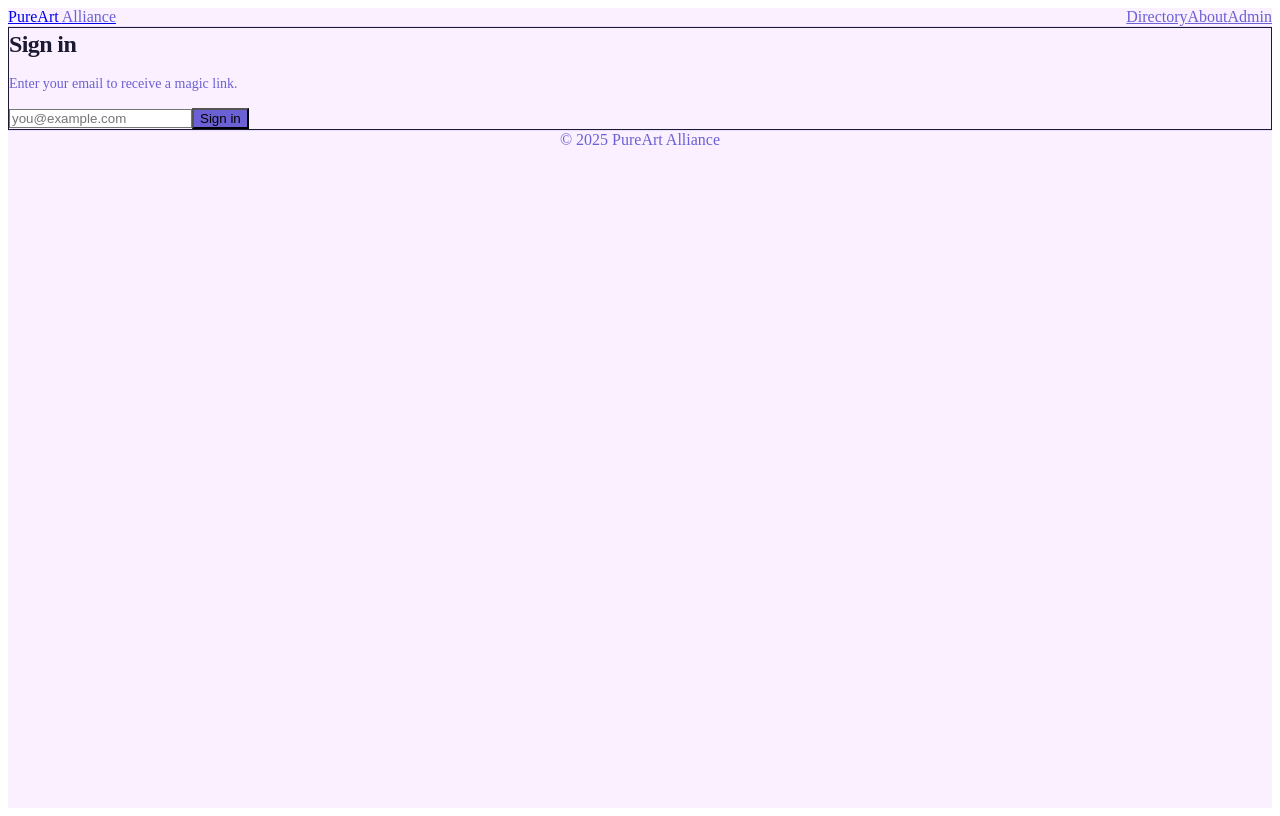
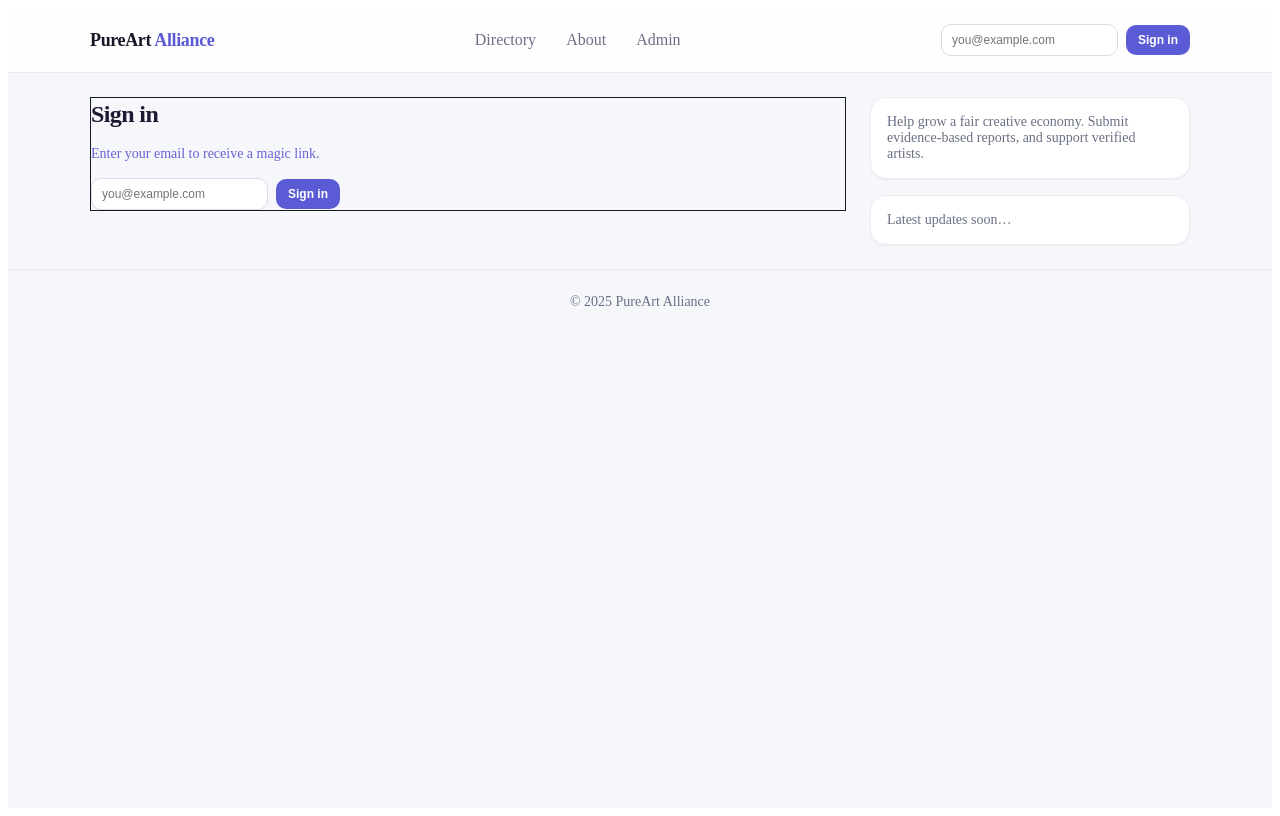
Before and after one commit to BillyZera/pureart-alliance, a Next.js app: page /login in a window 1280 px wide. Built offline with nearby package versions, Linux system fonts and the light colour scheme; no server answers.

Commit message:
Modern layout + header auth; fix admin accusations table and author display

```diff
--- a/components/AppLayout.js
+++ b/components/AppLayout.js
@@ -1,6 +1,9 @@
 
+// components/AppLayout.js — modern header + sticky layout, Auth always in header
 import Link from "next/link";
 import { useRouter } from "next/router";
+import dynamic from "next/dynamic";
+const AuthButtons = dynamic(()=>import("./AuthButtons"), { ssr:false });
 
 export default function AppLayout({ children }){
   const { pathname } = useRouter();
@@ -9,38 +12,56 @@ export default function AppLayout({ children }){
     { href: "/about", label: "About" },
     { href: "/admin", label: "Admin" },
   ];
+
   return (
-    <div className="min-h-screen bg-paa-25 text-paa-900">
-      <header className="sticky top-0 z-40 bg-white/80 backdrop-blur border-b border-paa-100">
-        <div className="mx-auto max-w-6xl px-4 h-16 flex items-center justify-between">
-          <Link href="/" className="font-extrabold text-lg tracking-tight">
-            PureArt <span className="text-paa-600">Alliance</span>
+    <div className="min-h-screen" style={{ background:"#f6f7fb", color:"#161827" }}>
+      <header style={{ position:"sticky", top:0, zIndex:40, backdropFilter:"blur(8px)", background:"rgba(255,255,255,.85)", borderBottom:"1px solid #ececf3" }}>
+        <div style={{ maxWidth: "1100px", margin:"0 auto", padding:"0 16px", height:"64px", display:"flex", alignItems:"center", justifyContent:"space-between" }}>
+          <Link href="/" style={{ fontWeight:800, fontSize:"18px", letterSpacing:"-0.02em", textDecoration:"none", color:"#161827" }}>
+            PureArt <span style={{ color:"#5b5bd6" }}>Alliance</span>
           </Link>
-          <nav className="flex items-center gap-4 text-sm">
+
+          <nav className="hidden md:flex" style={{ display:"flex", gap:"6px", alignItems:"center" }}>
             {nav.map(n => (
-              <Link key={n.href} href={n.href} className={`px-3 py-1.5 rounded-xl ${pathname===n.href ? "bg-paa-100 text-paa-900" : "text-paa-600 hover:text-paa-900 hover:bg-paa-50"}`}>
+              <Link
+                key={n.href}
+                href={n.href}
+                style={{
+                  padding:"8px 12px",
+                  borderRadius:"12px",
+                  textDecoration:"none",
+                  color: pathname===n.href ? "#161827" : "#6b6f85",
+                  background: pathname===n.href ? "#f0efff" : "transparent"
+                }}
+              >
                 {n.label}
               </Link>
             ))}
           </nav>
+
+          <div style={{ display:"flex", alignItems:"center", gap:"8px" }}>
+            <AuthButtons />
+          </div>
         </div>
       </header>
-      <main className="mx-auto max-w-6xl px-4 py-6 grid grid-cols-1 lg:grid-cols-[1fr,320px] gap-6">
-        <div>{children}</div>
-        <aside className="hidden lg:block">
-          <div className="sticky top-20 space-y-4">
-            <div className="rounded-2xl border border-paa-100 bg-white p-4">
-              <p className="text-sm text-paa-700">
+
+      <main style={{ maxWidth:"1100px", margin:"0 auto", padding:"24px 16px", display:"grid", gridTemplateColumns:"1fr 320px", gap:"24px" }}>
+        <section style={{ minWidth:0 }}>{children}</section>
+        <aside className="hidden lg:block" style={{ display:"block" }}>
+          <div style={{ position:"sticky", top:"88px", display:"grid", gap:"16px" }}>
+            <div style={{ border:"1px solid #ececf3", background:"#fff", borderRadius:"16px", padding:"16px", boxShadow:"0 1px 2px rgba(0,0,0,.05)" }}>
+              <p style={{ margin:0, fontSize:"14px", color:"#6a6f85" }}>
                 Help grow a fair creative economy. Submit evidence-based reports, and support verified artists.
               </p>
             </div>
-            <div className="rounded-2xl border border-paa-100 bg-white p-4">
-              <p className="text-sm text-paa-700">Latest updates soon…</p>
+            <div style={{ border:"1px solid #ececf3", background:"#fff", borderRadius:"16px", padding:"16px", boxShadow:"0 1px 2px rgba(0,0,0,.05)" }}>
+              <p style={{ margin:0, fontSize:"14px", color:"#6a6f85" }}>Latest updates soon…</p>
             </div>
           </div>
         </aside>
       </main>
-      <footer className="border-t border-paa-100 py-8 text-center text-sm text-paa-600">
+
+      <footer style={{ borderTop:"1px solid #ececf3", padding:"24px 0", textAlign:"center", fontSize:"14px", color:"#6a6f85" }}>
         © {new Date().getFullYear()} PureArt Alliance
       </footer>
     </div>
--- a/components/AuthButtons.js
+++ b/components/AuthButtons.js
@@ -1,15 +1,25 @@
 
-// components/AuthButtons.js — Magic-link Sign in / Sign out using plain Supabase JS
+// components/AuthButtons.js — always in header; magic-link auth; sign-out button
 "use client";
 
 import { useEffect, useState } from "react";
 import { createClient } from "@supabase/supabase-js";
-import Button from "./ui/Button";
 
 const supabase = createClient(
   process.env.NEXT_PUBLIC_SUPABASE_URL,
   process.env.NEXT_PUBLIC_SUPABASE_ANON_KEY
 );
+
+const btn = (variant="primary") => ({
+  borderRadius:"10px",
+  padding:"8px 12px",
+  fontSize:"12px",
+  fontWeight:600,
+  border: variant==="outline" ? "1px solid #d9dbe8" : "none",
+  color: variant==="outline" ? "#161827" : "#fff",
+  background: variant==="outline" ? "#fff" : "#5b5bd6",
+  cursor:"pointer"
+});
 
 export default function AuthButtons(){
   const [user, setUser] = useState(null);
@@ -25,7 +35,7 @@ export default function AuthButtons(){
 
   if(!user){
     return (
-      <form className="flex items-center gap-2" onSubmit={async (e)=>{
+      <form style={{ display:"flex", gap:"8px", alignItems:"center" }} onSubmit={async (e)=>{
         e.preventDefault();
         if(!email) return;
         const { error } = await supabase.auth.signInWithOtp({
@@ -35,25 +45,21 @@ export default function AuthButtons(){
         if(error) alert(error.message);
         else alert("Check your email for a sign-in link.");
       }}>
-        <input
-          type="email"
-          required
-          placeholder="you@example.com"
-          value={email}
-          onChange={(e)=>setEmail(e.target.value)}
-          className="rounded-xl border px-3 py-2 text-sm"
+        <input type="email" required placeholder="you@example.com"
+          value={email} onChange={(e)=>setEmail(e.target.value)}
+          style={{ border:"1px solid #d9dbe8", borderRadius:"10px", padding:"8px 10px", fontSize:"12px" }}
         />
-        <Button size="sm" type="submit">Sign in</Button>
+        <button type="submit" style={btn("primary")}>Sign in</button>
       </form>
     );
   }
 
   return (
-    <div className="flex items-center gap-2 text-sm">
-      <span className="text-paa-700">{user.email}</span>
-      <Button size="sm" variant="outline" onClick={async ()=>{ await supabase.auth.signOut(); location.reload(); }}>
+    <div style={{ display:"flex", alignItems:"center", gap:"10px" }}>
+      <span style={{ fontSize:"12px", color:"#6a6f85" }}>{user.email}</span>
+      <button style={btn("outline")} onClick={async ()=>{ await supabase.auth.signOut(); location.reload(); }}>
         Sign out
-      </Button>
+      </button>
     </div>
   );
 }
--- a/pages/_app.js
+++ b/pages/_app.js
@@ -1,5 +1,5 @@
 
-// pages/_app.js — global styles + modern layout wrapper (no auth helpers)
+// pages/_app.js — ensure layout wraps every page
 import "../styles/globals.css";
 import "../styles/paa-theme.css";
 import AppLayout from "../components/AppLayout";
--- a/pages/admin/accusations.js
+++ b/pages/admin/accusations.js
@@ -1,17 +1,20 @@
 
+// pages/admin/accusations.js — query evidence table + show author; works even if anon
 import { useEffect, useMemo, useState } from "react";
 import dynamic from "next/dynamic";
 const AdminGuard = dynamic(() => import("../../components/AdminGuard"), { ssr:false });
 import AdminLayout from "../../components/AdminLayout";
-import Button from "../../components/ui/Button";
-import Card from "../../components/ui/Card";
-import Badge from "../../components/ui/Badge";
-import Input from "../../components/ui/Input";
-import Textarea from "../../components/ui/Textarea";
-import { createClientComponentClient } from "@supabase/auth-helpers-nextjs";
+import { createClient } from "@supabase/supabase-js";
+
+const supabase = createClient(
+  process.env.NEXT_PUBLIC_SUPABASE_URL,
+  process.env.NEXT_PUBLIC_SUPABASE_ANON_KEY
+);
+
+// EDIT THIS if your evidence table has a different name:
+const EVIDENCE_TABLE = "accusations"; // ← change to your real table name if different
 
 export default function AdminAccusations(){
-  const supabase = createClientComponentClient();
   const [rows, setRows] = useState([]);
   const [q, setQ] = useState("");
   const [showDeleted, setShowDeleted] = useState(true);
@@ -21,11 +24,10 @@ export default function AdminAccusations(){
 
   const fetchRows = async () => {
     setLoading(true);
-    let query = supabase
-      .from("accusations")
-      .select("id, created_at, artist_slug, accuser_id, accuser_name, text, evidence_url, deleted_at, deleted_by, deleted_reason")
+    const { data, error } = await supabase
+      .from(EVIDENCE_TABLE)
+      .select("id, created_at, artist_slug, user_id, user_email, user_name, text, evidence_url, deleted_at, deleted_by, deleted_reason")
       .order("created_at", { ascending:false });
-    const { data, error } = await query;
     if(!error) setRows(data||[]);
     setLoading(false);
   };
@@ -37,20 +39,28 @@ export default function AdminAccusations(){
     return (rows||[]).filter(r => {
       if(!showDeleted && r.deleted_at) return false;
       if(!needle) return true;
-      return [r.artist_slug, r.accuser_name, r.text].some(s => (s||"").toLowerCase().includes(needle));
+      return [r.artist_slug, r.user_email, r.user_name, r.text].some(s => (s||"").toLowerCase().includes(needle));
     });
   }, [rows, q, showDeleted]);
 
-  const restoreAccusation = async (id) => {
-    const { error } = await supabase
-      .from("accusations")
+  const displayName = (r) => r.user_name || r.user_email || r.user_id || "anonymous";
+
+  const restoreRow = async (id) => {
+    const { error } = await supabase.from(EVIDENCE_TABLE)
       .update({ deleted_at: null, deleted_by: null, deleted_reason: null })
       .eq("id", id);
     if(!error) fetchRows();
   };
 
-  const hardDeleteAccusation = async (id) => {
-    const { error } = await supabase.from("accusations").delete().eq("id", id);
+  const softDeleteRow = async (id, reason) => {
+    const { error } = await supabase.from(EVIDENCE_TABLE)
+      .update({ deleted_at: new Date().toISOString(), deleted_reason: reason })
+      .eq("id", id);
+    if(!error) fetchRows();
+  };
+
+  const hardDeleteRow = async (id) => {
+    const { error } = await supabase.from(EVIDENCE_TABLE).delete().eq("id", id);
     if(!error) fetchRows();
   };
 
@@ -59,88 +69,69 @@ export default function AdminAccusations(){
       <AdminLayout active="accusations">
         <h1 className="page-title mb-4">Accusations</h1>
 
-        <Card className="p-4 mb-4">
-          <div className="grid gap-3 md:grid-cols-3">
-            <div className="md:col-span-2">
-              <Input placeholder="Filter by artist, name, or text…" value={q} onChange={e=>setQ(e.target.value)} />
-            </div>
-            <label className="inline-flex items-center gap-2 text-sm text-paa-700">
+        <div style={{ border:"1px solid #ececf3", background:"#fff", borderRadius:"16px", padding:"12px", marginBottom:"16px" }}>
+          <div style={{ display:"grid", gridTemplateColumns:"1fr auto", gap:"12px" }}>
+            <input placeholder="Filter by artist, name, or text…" value={q} onChange={e=>setQ(e.target.value)}
+              style={{ border:"1px solid #d9dbe8", borderRadius:"10px", padding:"8px 10px", fontSize:"14px" }}
+            />
+            <label style={{ display:"flex", alignItems:"center", gap:"8px", fontSize:"14px", color:"#6a6f85" }}>
               <input type="checkbox" checked={showDeleted} onChange={e=>setShowDeleted(e.target.checked)} />
               Show deleted
             </label>
           </div>
-        </Card>
+        </div>
 
         <div className="space-y-3">
           {loading && <div className="p-6">Loading…</div>}
-          {!loading && filtered.length===0 && <div className="p-6 text-sm text-paa-700">No results.</div>}
+          {!loading && filtered.length===0 && <div className="p-6 text-sm" style={{ color:"#6a6f85" }}>No results.</div>}
           {filtered.map(row => (
-            <Card key={row.id} className="p-4">
-              <div className="flex items-start justify-between gap-4">
-                <div className="space-y-1">
-                  <div className="flex items-center gap-2">
-                    <span className="font-semibold">{row.artist_slug}</span>
-                    {row.deleted_at ? <Badge color="red">Deleted</Badge> : <Badge color="green">Active</Badge>}
+            <div key={row.id} style={{ border:"1px solid #ececf3", background:"#fff", borderRadius:"16px", padding:"12px", marginBottom:"12px", boxShadow:"0 1px 2px rgba(0,0,0,.05)" }}>
+              <div style={{ display:"flex", alignItems:"start", justifyContent:"space-between", gap:"12px" }}>
+                <div>
+                  <div style={{ display:"flex", alignItems:"center", gap:"8px", marginBottom:"4px" }}>
+                    <strong>{row.artist_slug}</strong>
+                    <span style={{ fontSize:"12px", padding:"2px 8px", borderRadius:"999px", background: row.deleted_at ? "#ffe4e6" : "#e7f8ee", color: row.deleted_at ? "#b42318" : "#067647" }}>
+                      {row.deleted_at ? "Deleted" : "Active"}
+                    </span>
                   </div>
-                  <div className="muted">By {row.accuser_name || row.accuser_id} · {new Date(row.created_at).toLocaleString()}</div>
-                  <p className={row.deleted_at ? "line-through text-paa-600" : ""}>{row.text}</p>
+                  <div style={{ fontSize:"12px", color:"#6a6f85", marginBottom:"6px" }}>
+                    By {displayName(row)} · {new Date(row.created_at).toLocaleString()}
+                  </div>
+                  <p style={{ margin:0, color: row.deleted_at ? "#9aa0b3" : "#161827", textDecoration: row.deleted_at ? "line-through" : "none" }}>{row.text}</p>
                   {row.evidence_url && (
-                    <a href={row.evidence_url} target="_blank" rel="noreferrer" className="text-sm text-paa-600 underline">
-                      View evidence
-                    </a>
+                    <div style={{ marginTop:"6px" }}>
+                      <a href={row.evidence_url} target="_blank" rel="noreferrer" style={{ fontSize:"12px", color:"#5b5bd6" }}>
+                        View evidence
+                      </a>
+                    </div>
                   )}
                   {row.deleted_reason && (
-                    <div className="text-xs text-paa-600 mt-1">
-                      <span className="font-semibold">Deleted reason:</span> {row.deleted_reason}
+                    <div style={{ fontSize:"12px", color:"#6a6f85", marginTop:"6px" }}>
+                      <strong>Deleted reason:</strong> {row.deleted_reason}
                     </div>
                   )}
                 </div>
-                <div className="flex flex-col gap-2 min-w-[220px]">
+
+                <div style={{ display:"flex", flexDirection:"column", gap:"8px", minWidth:"220px" }}>
                   {!row.deleted_at ? (
                     <>
-                      <Button variant="outline" onClick={()=>{ setActId(row.id); setActReason(""); }}>
-                        Soft delete (add reason)
-                      </Button>
-                      <Button variant="danger" onClick={()=>hardDeleteAccusation(row.id)}>
-                        Hard delete
-                      </Button>
+                      <button onClick={()=>{
+                        const r = prompt("Reason for soft delete? (visible to admins)");
+                        if(r!=null) softDeleteRow(row.id, r);
+                      }} style={{ padding:"8px 10px", borderRadius:"10px", border:"1px solid #d9dbe8", background:"#fff", cursor:"pointer" }}>Soft delete (add reason)</button>
+                      <button onClick={()=>{ if(confirm("Hard delete permanently?")) hardDeleteRow(row.id); }} style={{ padding:"8px 10px", borderRadius:"10px", background:"#d92d20", color:"#fff", border:"none", cursor:"pointer" }}>Hard delete</button>
                     </>
                   ) : (
                     <>
-                      <Button variant="primary" onClick={()=>restoreAccusation(row.id)}>
-                        Restore
-                      </Button>
-                      <Button variant="danger" onClick={()=>hardDeleteAccusation(row.id)}>
-                        Hard delete
-                      </Button>
+                      <button onClick={()=>restoreRow(row.id)} style={{ padding:"8px 10px", borderRadius:"10px", background:"#5b5bd6", color:"#fff", border:"none", cursor:"pointer" }}>Restore</button>
+                      <button onClick={()=>{ if(confirm("Hard delete permanently?")) hardDeleteRow(row.id); }} style={{ padding:"8px 10px", borderRadius:"10px", background:"#d92d20", color:"#fff", border:"none", cursor:"pointer" }}>Hard delete</button>
                     </>
                   )}
                 </div>
               </div>
-            </Card>
+            </div>
           ))}
         </div>
-
-        {actId && (
-          <div className="fixed inset-0 z-50 bg-black/40 grid place-items-center p-4">
-            <div className="w-full max-w-md rounded-2xl bg-white p-4 shadow-xl">
-              <h2 className="font-semibold mb-2">Soft delete accusation</h2>
-              <p className="muted mb-3">Add an internal reason (visible to admins).</p>
-              <Textarea rows={4} value={actReason} onChange={e=>setActReason(e.target.value)} placeholder="Reason…" />
-              <div className="mt-3 flex justify-end gap-2">
-                <Button variant="outline" onClick={()=>{ setActId(null); setActReason(""); }}>Cancel</Button>
-                <Button variant="danger" onClick={async ()=>{
-                  const { error } = await supabase
-                    .from("accusations")
-                    .update({ deleted_at: new Date().toISOString(), deleted_reason: actReason })
-                    .eq("id", actId);
-                  setActId(null); setActReason("");
-                  if(!error) fetchRows();
-                }}>Confirm</Button>
-              </div>
-            </div>
-          </div>
-        )}
       </AdminLayout>
     </AdminGuard>
   );
```
